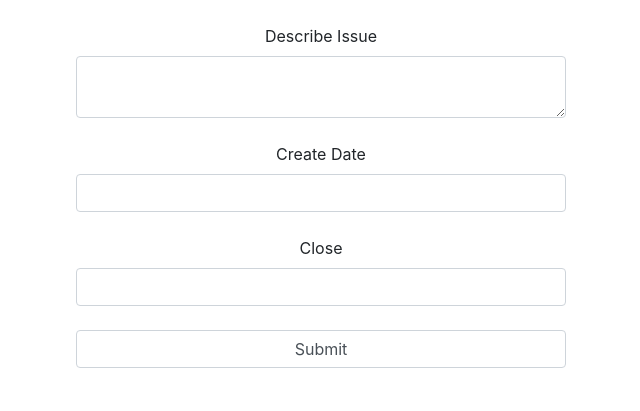
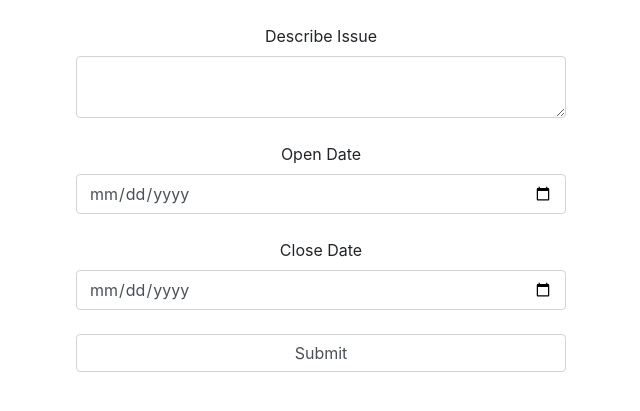
Before and after one commit to Mspagnolo27248/FlaskApp_HomeWarrantySite, a Flask app: page /items in a window 1280 px wide. Shown: the part 263-674 px from the top of the page, without its empty margins (319-959 px from the left). Run offline with Flask 2, Linux system fonts and the light colour scheme; a user stored in the database is signed in; data that the repository does not hold is empty; some libraries are stand-ins or nearby versions.

Commit message:
added date picker and logic to close date

```diff
--- a/app.py
+++ b/app.py
@@ -122,7 +122,10 @@ def add_item():
         #owner = user_id
         desc = form.desc.data
         create_date =form.createdate.data
-        close_date = form.closedate.data
+        if form.closedate.data:
+                close_date = form.closedate.data
+        else:
+            close_date = "Active"
         category = form.category.data
 
         new_item =TicketModel(user_id,desc,create_date,close_date,category)
--- a/project_files/forms.py
+++ b/project_files/forms.py
@@ -3,7 +3,8 @@ from flask_wtf import FlaskForm
 from wtforms import StringField,SubmitField,PasswordField,TextAreaField,SelectField
 from wtforms.validators import DataRequired,Email,EqualTo
 from wtforms import ValidationError
-
+from wtforms.validators import Optional
+from wtforms.fields.html5 import DateField
 from project_files.models import User
 
 
@@ -36,7 +37,7 @@ class RegistrationForm(FlaskForm):
 class AddTicketForm(FlaskForm):
     #home_id = StringField('Owner Id') #Change to pass throough html.
     desc = TextAreaField('Describe Issue')
-    createdate = StringField("Create Date")
-    closedate = StringField("Close")
+    createdate = DateField('Open Date', format='%Y-%m-%d')
+    closedate = DateField('Close Date', format='%Y-%m-%d', validators=(Optional(),))
     category = SelectField("Category",choices=[])
     submit = SubmitField('Submit')
--- a/project_files/static/css/styles.css
+++ b/project_files/static/css/styles.css
@@ -63,6 +63,6 @@ ul {
 .a-lg{
     color: whitesmoke;
 }
-.btn-wc{
+.a-wc{
     color: whitesmoke;
 }
--- a/project_files/templates/welcome_user.html
+++ b/project_files/templates/welcome_user.html
@@ -21,7 +21,7 @@
                 <h3>Hello {{owner}} </h3>
                 <h2>  <h2>
             </h1>
-            <button class="btn btn-primary btn-wc"><a href="{{url_for('add_item')}}"> Create New Issue </a></button>
+            <button class="btn btn-primary"><a class="a-wc" href="{{url_for('add_item')}}"> Create New Issue </a></button>
             <ul>
                 {% for ticket in tickets %}
                 <li class='listitem'>
```
